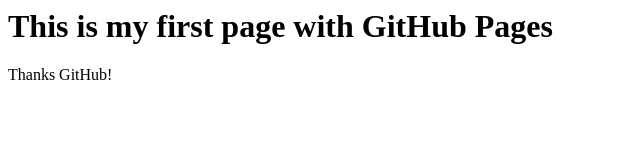
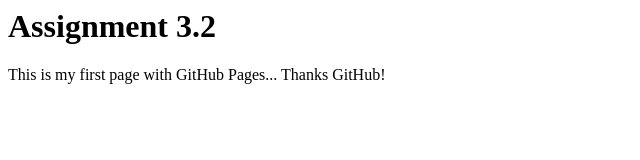
Before and after one commit to RDmitpe/DTmodule3, a plain HTML site: page index.html in a window 1280 px wide. Shown: the whole page, without its empty margins (0-640 px from the left). Drawn offline with Linux system fonts and the light colour scheme.

Commit message:
Update index.html

```diff
--- a/index.html
+++ b/index.html
@@ -1,4 +1,4 @@
 <html>
-<h1> This is my first page with GitHub Pages </h1>
-<p>Thanks GitHub!</p>
+<h1> Assignment 3.2 </h1>
+<p> This is my first page with GitHub Pages... Thanks GitHub! </p>
 </html>
```
